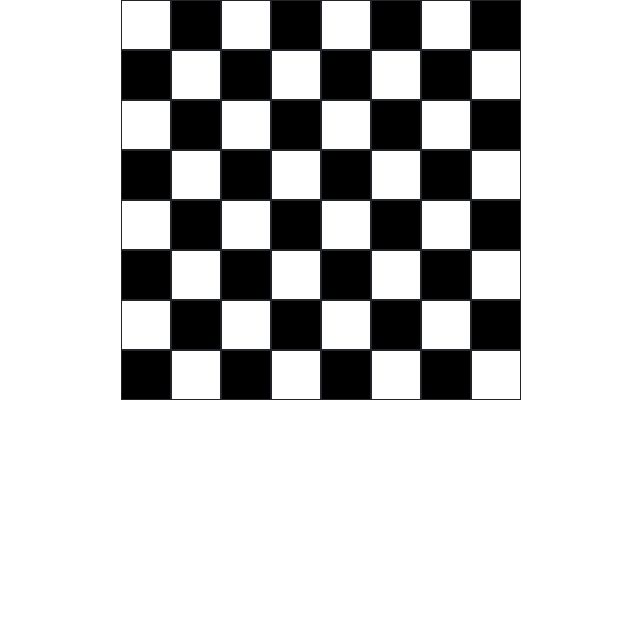
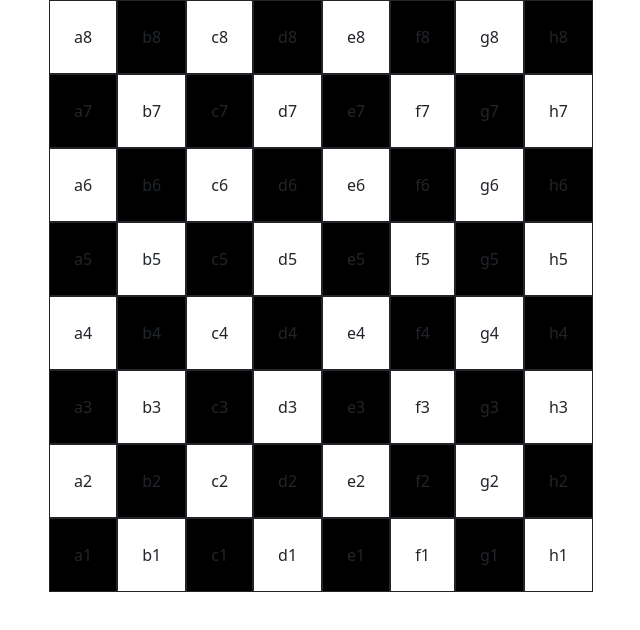
Before and after one commit to mastahun/primo, a plain HTML site: page index.html in a window 1280 px wide. Shown: the whole page, without its empty margins (319-959 px from the left). Drawn offline with nearby package versions, Linux system fonts and the light colour scheme.

Commit message:
id added to cells; script.js created

```diff
--- a/index.html
+++ b/index.html
@@ -8,92 +8,94 @@
     <link href="index.css" rel="stylesheet">
     </head>
 <body>
+
     <!-- chess board -->
     <div class="d-flex flex-row mb-3 justify-content-center" id="chess-board-parent">
         <div class=" flex-column white-first-column">
-            <div class="p-4 border border-dark white"></div>
-            <div class="p-4 border border-dark black"></div>
-            <div class="p-4 border border-dark white"></div>
-            <div class="p-4 border border-dark black"></div>
-            <div class="p-4 border border-dark white"></div>
-            <div class="p-4 border border-dark black"></div>
-            <div class="p-4 border border-dark white"></div>
-            <div class="p-4 border border-dark black"></div>
+            <div class="p-4 border border-dark white 8 a" id="a8"></div>
+            <div class="p-4 border border-dark black 7 a" id="a7"></div>
+            <div class="p-4 border border-dark white 6 a" id="a6"></div>
+            <div class="p-4 border border-dark black 5 a" id="a5"></div>
+            <div class="p-4 border border-dark white 4 a" id="a4"></div>
+            <div class="p-4 border border-dark black 3 a" id="a3"></div>
+            <div class="p-4 border border-dark white 2 a" id="a2"></div>
+            <div class="p-4 border border-dark black 1 a" id="a1"></div>
         </div>
         <div class=" flex-column black-first-column">
-            <div class="p-4 border border-dark black"></div>
-            <div class="p-4 border border-dark white"></div>
-            <div class="p-4 border border-dark black"></div>
-            <div class="p-4 border border-dark white"></div>
-            <div class="p-4 border border-dark black"></div>
-            <div class="p-4 border border-dark white"></div>
-            <div class="p-4 border border-dark black"></div>
-            <div class="p-4 border border-dark white"></div>
+            <div class="p-4 border border-dark black 8 b" id="b8"></div>
+            <div class="p-4 border border-dark white 7 b" id="b7"></div>
+            <div class="p-4 border border-dark black 6 b" id="b6"></div>
+            <div class="p-4 border border-dark white 5 b" id="b5"></div>
+            <div class="p-4 border border-dark black 4 b" id="b4"></div>
+            <div class="p-4 border border-dark white 3 b" id="b3"></div>
+            <div class="p-4 border border-dark black 2 b" id="b2"></div>
+            <div class="p-4 border border-dark white 1 b" id="b1"></div>
         </div>
         <div class=" flex-column white-first-column">
-            <div class="p-4 border border-dark white"></div>
-            <div class="p-4 border border-dark black"></div>
-            <div class="p-4 border border-dark white"></div>
-            <div class="p-4 border border-dark black"></div>
-            <div class="p-4 border border-dark white"></div>
-            <div class="p-4 border border-dark black"></div>
-            <div class="p-4 border border-dark white"></div>
-            <div class="p-4 border border-dark black"></div>
+            <div class="p-4 border border-dark white 8 c" id="c8"></div>
+            <div class="p-4 border border-dark black 7 c" id="c7"></div>
+            <div class="p-4 border border-dark white 6 c" id="c6"></div>
+            <div class="p-4 border border-dark black 5 c" id="c5"></div>
+            <div class="p-4 border border-dark white 4 c" id="c4"></div>
+            <div class="p-4 border border-dark black 3 c" id="c3"></div>
+            <div class="p-4 border border-dark white 2 c" id="c2"></div>
+            <div class="p-4 border border-dark black 1 c" id="c1"></div>
         </div>
         <div class=" flex-column black-first-column">
-            <div class="p-4 border border-dark black"></div>
-            <div class="p-4 border border-dark white"></div>
-            <div class="p-4 border border-dark black"></div>
-            <div class="p-4 border border-dark white"></div>
-            <div class="p-4 border border-dark black"></div>
-            <div class="p-4 border border-dark white"></div>
-            <div class="p-4 border border-dark black"></div>
-            <div class="p-4 border border-dark white"></div>
+            <div class="p-4 border border-dark black 8 d" id="d8"></div>
+            <div class="p-4 border border-dark white 7 d" id="d7"></div>
+            <div class="p-4 border border-dark black 6 d" id="d6"></div>
+            <div class="p-4 border border-dark white 5 d" id="d5"></div>
+            <div class="p-4 border border-dark black 4 d" id="d4"></div>
+            <div class="p-4 border border-dark white 3 d" id="d3"></div>
+            <div class="p-4 border border-dark black 2 d" id="d2"></div>
+            <div class="p-4 border border-dark white 1 d" id="d1"></div>
         </div>
         <div class=" flex-column white-first-column">
-            <div class="p-4 border border-dark white"></div>
-            <div class="p-4 border border-dark black"></div>
-            <div class="p-4 border border-dark white"></div>
-            <div class="p-4 border border-dark black"></div>
-            <div class="p-4 border border-dark white"></div>
-            <div class="p-4 border border-dark black"></div>
-            <div class="p-4 border border-dark white"></div>
-            <div class="p-4 border border-dark black"></div>
+            <div class="p-4 border border-dark white 8 e" id="e8"></div>
+            <div class="p-4 border border-dark black 7 e" id="e7"></div>
+            <div class="p-4 border border-dark white 6 e" id="e6"></div>
+            <div class="p-4 border border-dark black 5 e" id="e5"></div>
+            <div class="p-4 border border-dark white 4 e" id="e4"></div>
+            <div class="p-4 border border-dark black 3 e" id="e3"></div>
+            <div class="p-4 border border-dark white 2 e" id="e2"></div>
+            <div class="p-4 border border-dark black 1 e" id="e1"></div>
         </div>
         <div class=" flex-column black-first-column">
-            <div class="p-4 border border-dark black"></div>
-            <div class="p-4 border border-dark white"></div>
-            <div class="p-4 border border-dark black"></div>
-            <div class="p-4 border border-dark white"></div>
-            <div class="p-4 border border-dark black"></div>
-            <div class="p-4 border border-dark white"></div>
-            <div class="p-4 border border-dark black"></div>
-            <div class="p-4 border border-dark white"></div>
+            <div class="p-4 border border-dark black 8 f" id="f8"></div>
+            <div class="p-4 border border-dark white 7 f" id="f7"></div>
+            <div class="p-4 border border-dark black 6 f" id="f6"></div>
+            <div class="p-4 border border-dark white 5 f" id="f5"></div>
+            <div class="p-4 border border-dark black 4 f" id="f4"></div>
+            <div class="p-4 border border-dark white 3 f" id="f3"></div>
+            <div class="p-4 border border-dark black 2 f" id="f2"></div>
+            <div class="p-4 border border-dark white 1 f" id="f1"></div>
         </div>
         <div class=" flex-column white-first-column">
-            <div class="p-4 border border-dark white"></div>
-            <div class="p-4 border border-dark black"></div>
-            <div class="p-4 border border-dark white"></div>
-            <div class="p-4 border border-dark black"></div>
-            <div class="p-4 border border-dark white"></div>
-            <div class="p-4 border border-dark black"></div>
-            <div class="p-4 border border-dark white"></div>
-            <div class="p-4 border border-dark black"></div>
+            <div class="p-4 border border-dark white 8 g" id="g8"></div>
+            <div class="p-4 border border-dark black 7 g" id="g7"></div>
+            <div class="p-4 border border-dark white 6 g" id="g6"></div>
+            <div class="p-4 border border-dark black 5 g" id="g5"></div>
+            <div class="p-4 border border-dark white 4 g" id="g4"></div>
+            <div class="p-4 border border-dark black 3 g" id="g3"></div>
+            <div class="p-4 border border-dark white 2 g" id="g2"></div>
+            <div class="p-4 border border-dark black 1 g" id="g1"></div>
         </div>
         <div class=" flex-column black-first-column">
-            <div class="p-4 border border-dark black"></div>
-            <div class="p-4 border border-dark white"></div>
-            <div class="p-4 border border-dark black"></div>
-            <div class="p-4 border border-dark white"></div>
-            <div class="p-4 border border-dark black"></div>
-            <div class="p-4 border border-dark white"></div>
-            <div class="p-4 border border-dark black"></div>
-            <div class="p-4 border border-dark white"></div>
+            <div class="p-4 border border-dark black 8 h" id="h8"></div>
+            <div class="p-4 border border-dark white 7 h" id="h7"></div>
+            <div class="p-4 border border-dark black 6 h" id="h6"></div>
+            <div class="p-4 border border-dark white 5 h" id="h5"></div>
+            <div class="p-4 border border-dark black 4 h" id="h4"></div>
+            <div class="p-4 border border-dark white 3 h" id="h3"></div>
+            <div class="p-4 border border-dark black 2 h" id="h2"></div>
+            <div class="p-4 border border-dark white 1 h" id="h1"></div>
         </div>
 
     </div>
 
 
     <script src="https://cdn.jsdelivr.net/npm/bootstrap@5.0.2/dist/js/bootstrap.bundle.min.js" integrity="sha384-MrcW6ZMFYlzcLA8Nl+NtUVF0sA7MsXsP1UyJoMp4YLEuNSfAP+JcXn/tWtIaxVXM" crossorigin="anonymous"></script>
+    <script src="script.js" defer></script>
 </body>
 </html>
--- /dev/null
+++ b/script.js
@@ -0,0 +1,5 @@
+const squares = document.getElementsByClassName('p-4');
+
+for (let i = 0; i < 64; i++ ){
+    squares[i].textContent = String(squares[i].classList[5]) + String(squares[i].classList[4])
+}
```
